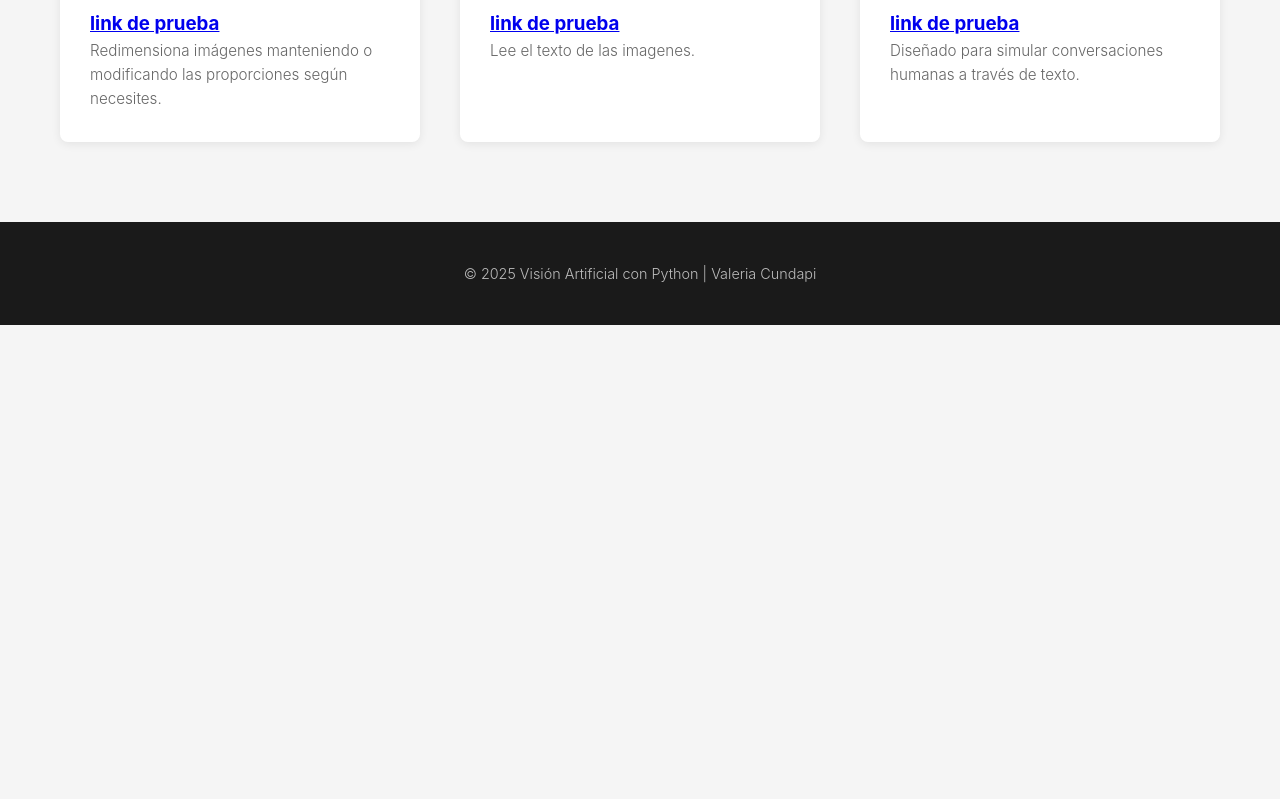
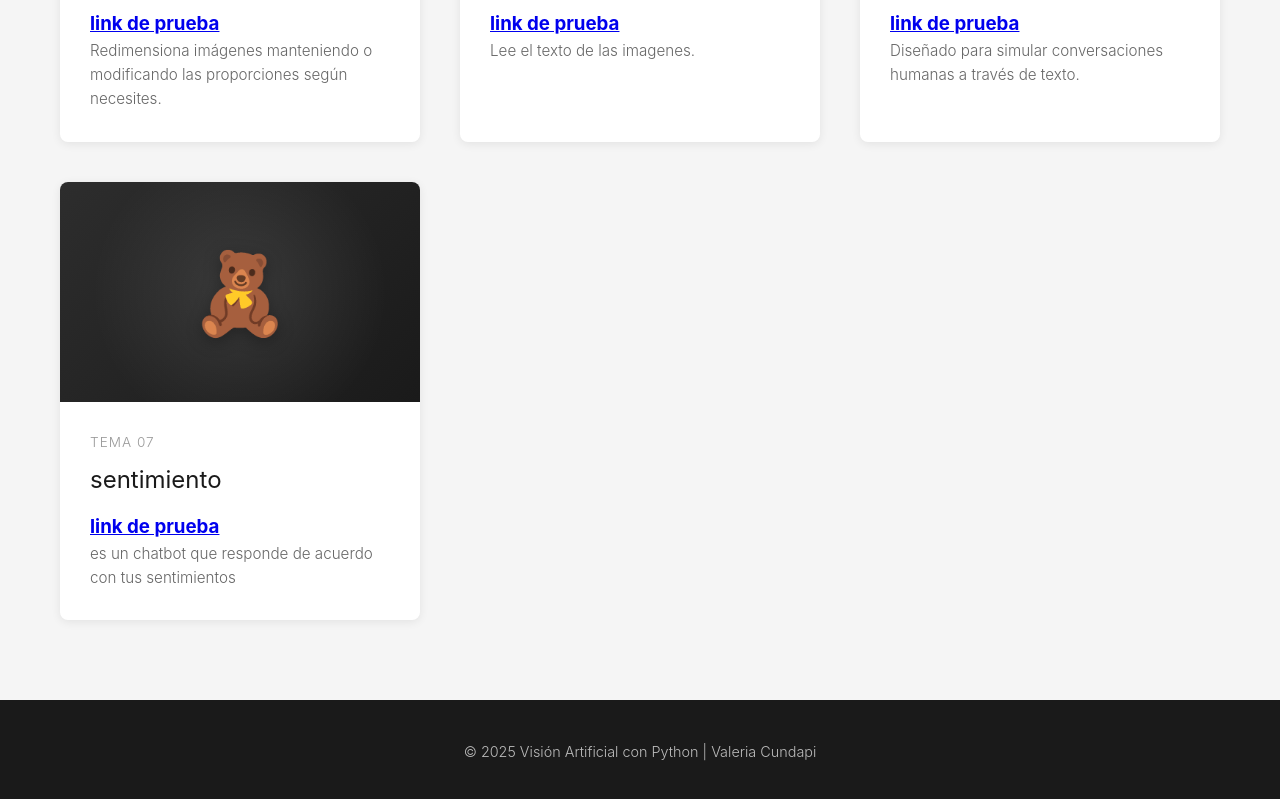
Before and after one commit to samaracundapicb144-netizen/portafolio_va, a plain HTML site: page index.html in a window 1280 px wide. Shown: the part 1804-2603 px from the top of the page. Before the commit the page ends 2129 px from the top, so only its background shows below. Drawn offline with Linux system fonts and the light colour scheme.

Commit message:
Add 'sentimientos' card to catalog section
Added a new card for 'sentimientos' in the catalog section.

```diff
--- a/index.html
+++ b/index.html
@@ -388,6 +388,22 @@
                     </p>
                 </div>
             </div>
+
+             <!-- Card 7:sentimientos -->
+            <div class="card">
+                <div class="card-image">
+                    <div class="card-icon">🧸</div>
+                </div>
+                <div class="card-content">
+                    <div class="card-number">TEMA 07</div>
+                    <h3 class="card-title">sentimiento<h3>
+                    <a href="sentimientos.html">link de prueba</a>
+                    <p class="card-description">
+                        es un chatbot que responde de acuerdo con tus sentimientos
+                    </p>
+                </div>
+            </div>
+
         </div>
     </section>
 
```
